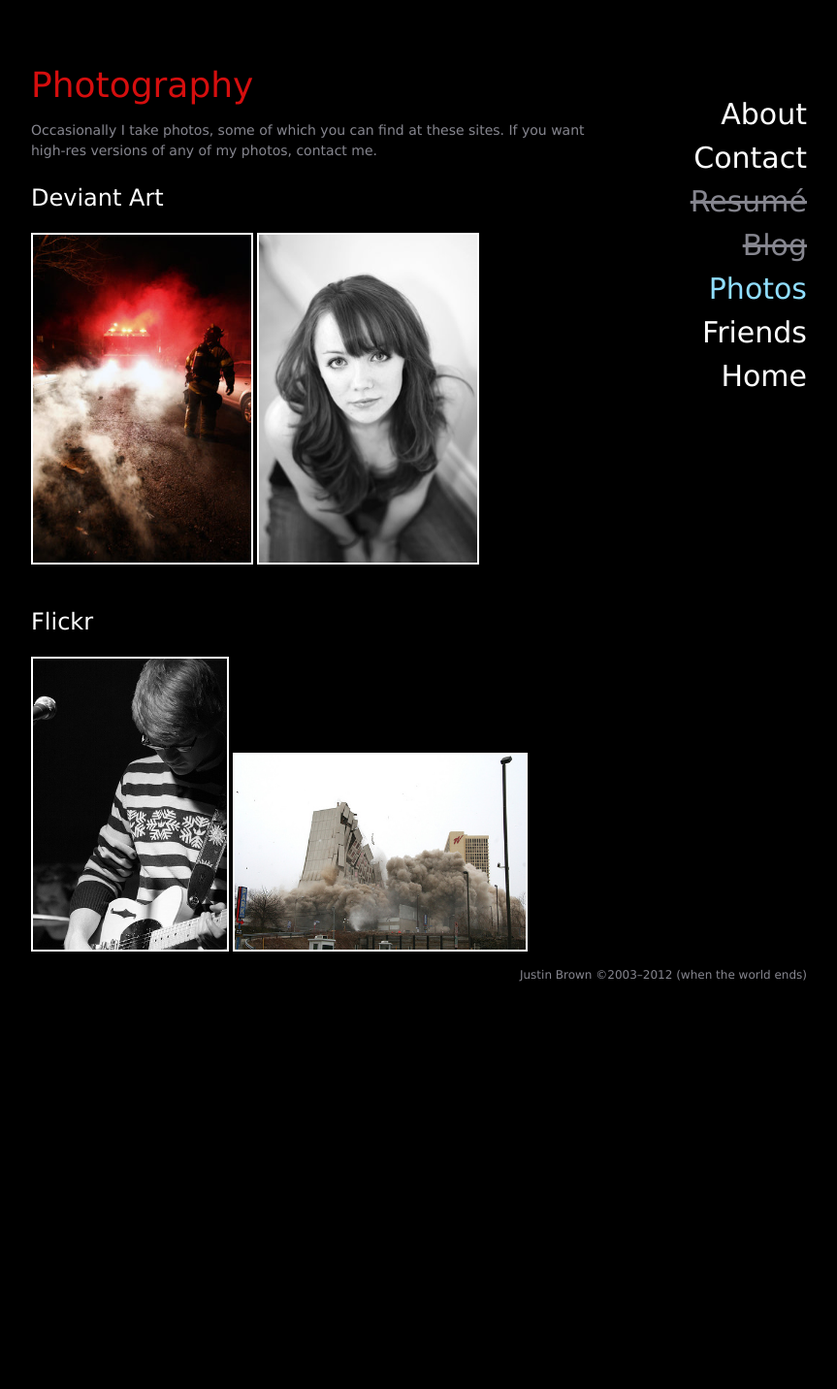
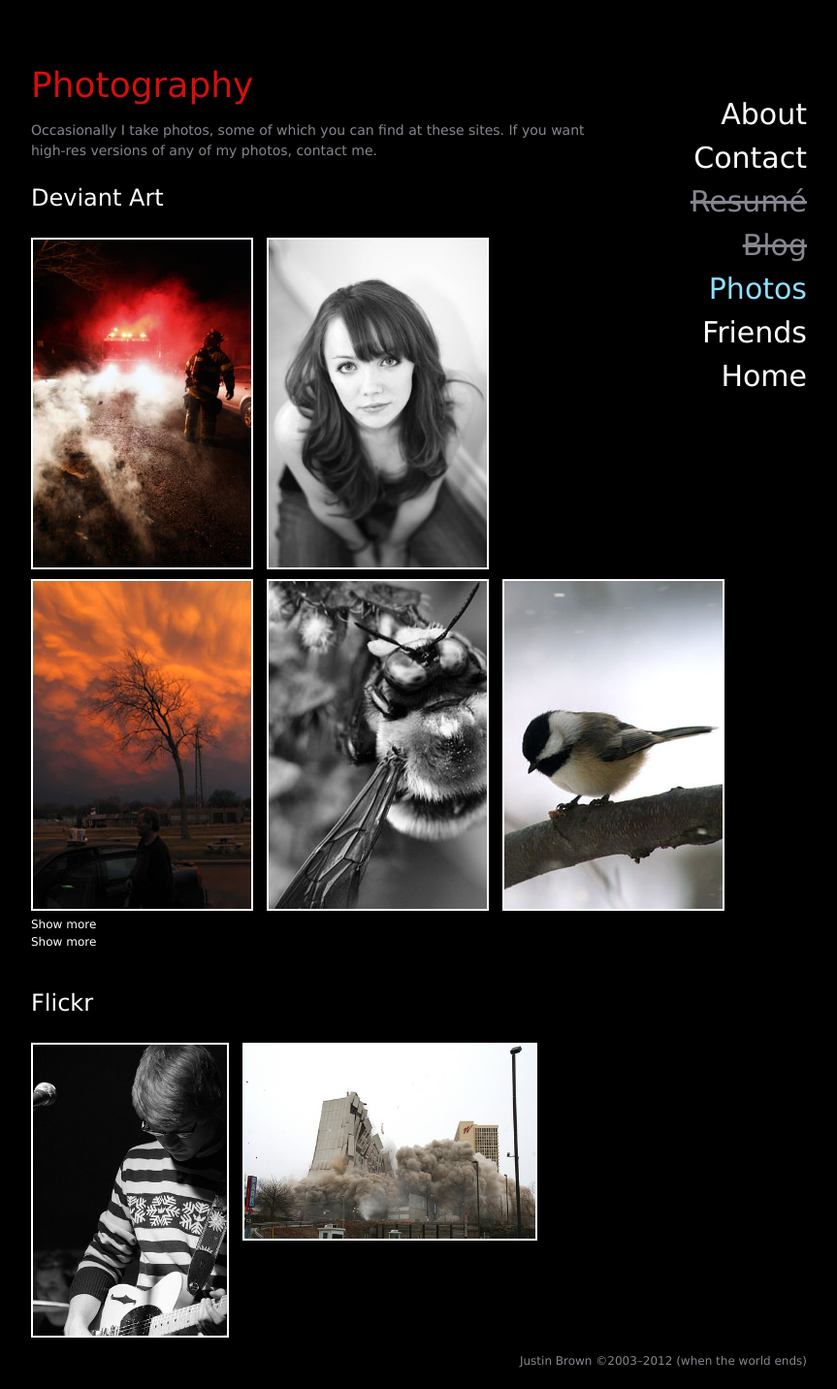
Before and after one commit to catgofire/catgofire.github.com, a Jekyll site: the page built from photos.html, in a window 1280 px wide. Shown: the whole page at 97% size, without its empty margins (133-996 px from the left). Built offline with Jekyll 4.4.1, drawn with Linux system fonts in a browser that asks for light colours; nearby versions of some CDN libraries; Markdown is read by kramdown in place of the engine named in the settings; before the commit the page ends 1034 px from its top, so only the background shows below that.

Commit message:
update Photos page, add more photos

```diff
--- a/assets/css/main.css
+++ b/assets/css/main.css
@@ -2,6 +2,10 @@
   color: #86868F;
   background-color:#000;
   font-family:Verdana, Arial, sans-serif;
+}
+
+.hidden {
+  display: none;
 }
 
 a, a:hover, a:active, a:focus { text-decoration: none; }
@@ -83,8 +87,14 @@
   font-size: 14px;
 }
 
+.photos-line {
+  white-space: nowrap;
+}
+
 a.photo img {
   border: 2px solid #fff;
+  margin: 5px 10px 5px 0px;
+  vertical-align: top;
 }
 a.photo:hover img, a.photo:active img, a.photo:focus img {
   border: 2px solid #01b4ff;
--- a/photos.html
+++ b/photos.html
@@ -2,6 +2,16 @@
 layout: default
 title: photos
 ---
+
+<script type="text/javascript">
+function showhiddenid(id2show, hidelink) {
+  $("#"+id2show).show('blind');
+  if(hidelink) {
+    $(hidelink).hide();
+  }
+  return false;
+}
+</script>
 
 <h1>Photography</h1>
 <div class="explanation">
@@ -9,23 +19,67 @@
   any of my photos, contact me.
 </div>
 
-<h2><a href="http://catgofire.deviantart.com/gallery/" target="_blank" class="external">Deviant Art</a></h2>
+<h2><a href="http://catgofire.deviantart.com/gallery/#_popular" target="_blank" class="external">Deviant Art</a></h2>
   <div class="photos-block">
+
+  <div class="photos-line">
   <a href="http://catgofire.deviantart.com/art/Red-White-and-Firefighter-127728964" target="_blank" class="photo">
-    <img src="/assets/images/photos/red_white_and_firefighter.jpg" width="225px" height="337.5px" />
+    <img src="/assets/images/photos/devart_thumbs/red_white_and_firefighter.jpg" width="225px" height="337.5px" />
   </a>
   <a href="http://catgofire.deviantart.com/art/Andrea-127729496" target="_blank" class="photo">
-    <img src="/assets/images/photos/andrea.jpg" width="225px" height="337.5px" />
+    <img src="/assets/images/photos/devart_thumbs/andrea.jpg" width="225px" height="337.5px" />
   </a>
   </div>
 
+  <div class="photos-line">
+  <a href="http://catgofire.deviantart.com/art/Ready-for-Armageddon-16706722" target="_blank" class="photo">
+    <img src="/assets/images/photos/devart_thumbs/ready_for_armageddon_crop.jpg" width="225px" height="338px" />
+  </a>
+  <a href="http://catgofire.deviantart.com/art/Fear-and-Loathing-23348762" target="_blank" class="photo">
+    <img src="/assets/images/photos/devart_thumbs/fear_and_loathing_crop.jpg" width="225px" height="338px" />
+  </a>
+  <a href="http://catgofire.deviantart.com/art/Chickadee-125822273" target="_blank" class="photo">
+    <img src="/assets/images/photos/devart_thumbs/chickadee_crop.jpg" width="225px" height="338px" />
+  </a>
+  </div>
+
+  <div id="devart_line3" class="photos-line hidden">
+  <a href="http://catgofire.deviantart.com/art/Worshipping-Wisdom-18054140" target="_blank" class="photo">
+    <img src="/assets/images/photos/devart_thumbs/worshipping_wisdom_crop.jpg" width="225px" height="338px" />
+  </a>
+  <a href="http://catgofire.deviantart.com/art/Gay-16706642" target="_blank" class="photo">
+    <img src="/assets/images/photos/devart_thumbs/gay_crop.jpg" width="225px" height="338px" />
+  </a>
+  <a href="http://catgofire.deviantart.com/art/The-Surreal-Life-31223883" target="_blank" class="photo">
+    <img src="/assets/images/photos/devart_thumbs/the_surreal_life_crop.jpg" width="225px" height="338px" />
+  </a>
+  </div>
+
+  <div id="devart_line4" class="photos-line hidden">
+  <a href="http://catgofire.deviantart.com/art/Overcast-16706686" target="_blank" class="photo">
+    <img src="/assets/images/photos/devart_thumbs/overcast_crop.jpg" width="225px" height="338px" />
+  </a>
+  <a href="http://catgofire.deviantart.com/art/Bono-24369681" target="_blank" class="photo">
+    <img src="/assets/images/photos/devart_thumbs/bono_crop.jpg" width="225px" height="338px" />
+  </a>
+  <a href="http://catgofire.deviantart.com/art/disorientation-37881483" target="_blank" class="photo">
+    <img src="/assets/images/photos/devart_thumbs/disorientation_crop.jpg" width="225px" height="338px" />
+  </a>
+  </div>
+  <a href="#" onclick="return showhiddenid('devart_line3', this);">Show more</a><br/>
+  <a href="#" onclick="return showhiddenid('devart_line4', this);">Show more</a>
+  </div>
+
 <br><br>
+
 <h2><a href="http://www.flickr.com/photos/catgofire" target="_blank" class="external">Flickr</a></h2>
   <div class="photos-block">
+  <div class="photos-line">
   <a href="http://www.flickr.com/photos/catgofire/2124304663/in/set-72157603507120243/" target="_blank" class="photo">
-    <img src="/assets/images/photos/bryan_guitar_bw.jpg" width="200.4px" height="300px" />
+    <img src="/assets/images/photos/flickr_thumbs/bryan_guitar_bw.jpg" width="200.4px" height="300px" />
   </a>
   <a href="http://www.flickr.com/photos/catgofire/2359245832/in/set-72157604235184557/" target="_blank" class="photo">
-    <img src="/assets/images/photos/building_collapse.jpg" width="300px" height="200.4px" />
+    <img src="/assets/images/photos/flickr_thumbs/building_collapse.jpg" width="300px" height="200.4px" />
   </a>
   </div>
+  </div>
```
Also changed, not shown: assets/images/photos/devart_thumbs/andrea.jpg (renamed from assets/images/photos/andrea.jpg), assets/images/photos/devart_thumbs/bono_crop.jpg (added), assets/images/photos/devart_thumbs/chickadee_crop.jpg (added), assets/images/photos/devart_thumbs/disorientation_crop.jpg (added), assets/images/photos/devart_thumbs/fear_and_loathing_crop.jpg (added), assets/images/photos/devart_thumbs/gay_crop.jpg (added), assets/images/photos/devart_thumbs/overcast_crop.jpg (added), assets/images/photos/devart_thumbs/ready_for_armageddon_crop.jpg (added), assets/images/photos/devart_thumbs/red_white_and_firefighter.jpg (renamed from assets/images/photos/red_white_and_firefighter.jpg), assets/images/photos/devart_thumbs/the_surreal_life_crop.jpg (added), assets/images/photos/devart_thumbs/worshipping_wisdom_crop.jpg (added), assets/images/photos/flickr_thumbs/bryan_guitar_bw.jpg (renamed from assets/images/photos/bryan_guitar_bw.jpg), assets/images/photos/flickr_thumbs/building_collapse.jpg (renamed from assets/images/photos/building_collapse.jpg), assets/images/photos/flickr_thumbs/fret.jpg (renamed from assets/images/photos/fret.jpg).
